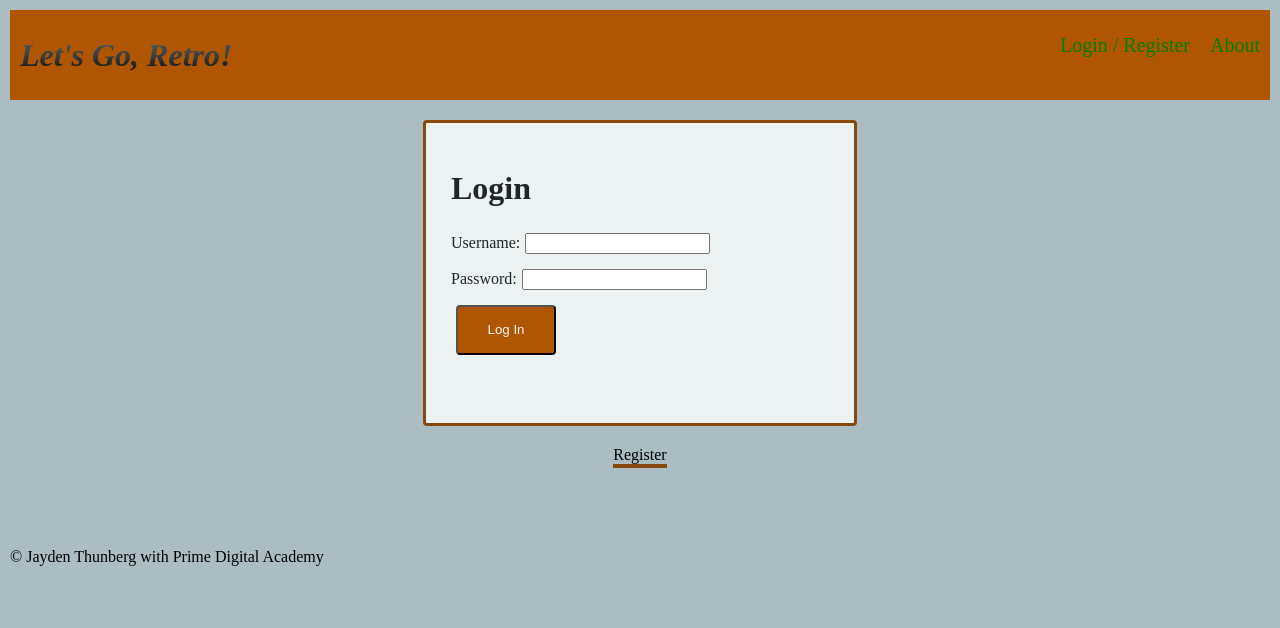
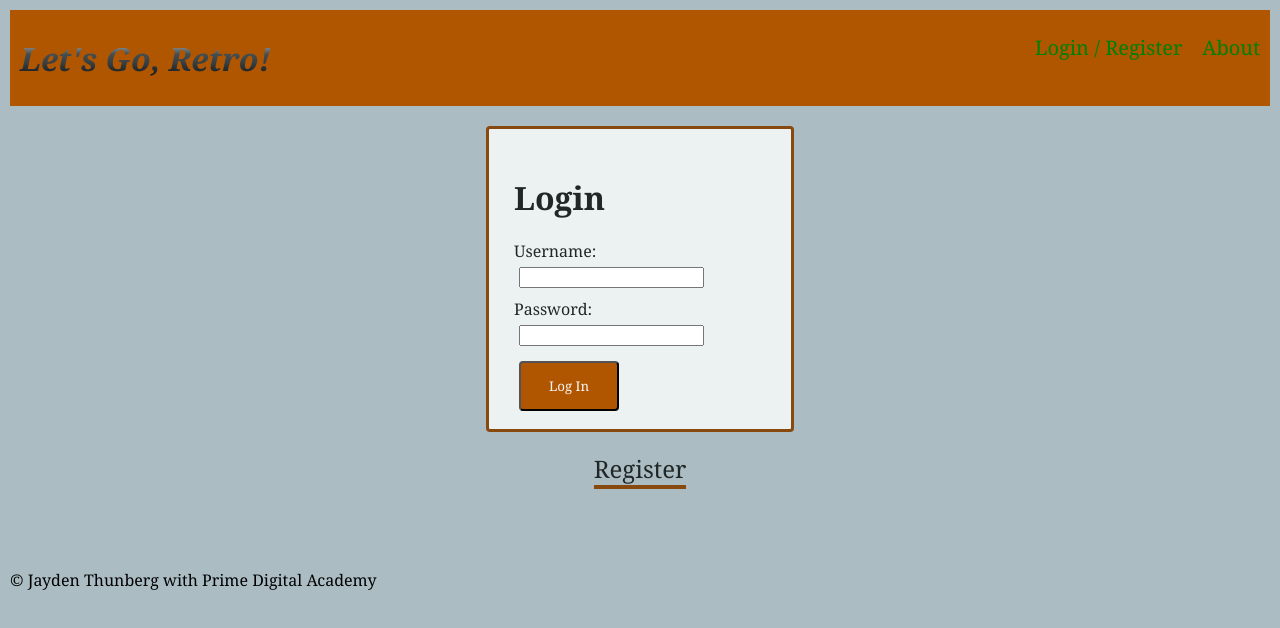
Before and after one commit to JaydenThunberg/solo-project, a React app: page /#/home in a window 1280 px wide. Built offline with nearby package versions, Linux system fonts and the light colour scheme; no server answers.

Commit message:
all font matching throughout app

```diff
--- a/src/components/App/App.css
+++ b/src/components/App/App.css
@@ -1,5 +1,5 @@
 body {
-    font-family: serif;
+    font-family: Cambria, Cochin, Georgia, Times, 'Times New Roman', serif;
     margin: 0px;
     background-color: rgb(171, 189, 195);
 }
@@ -12,7 +12,7 @@ body {
 form {
     background-color: rgb(236, 241, 241);
     color: rgb(33, 38, 39);
-    width: 30%;
+    width: 20%;
     height: 250px;
     margin: 20px auto;
     padding: 25px;
@@ -34,6 +34,7 @@ input {
   min-width: 100px;
   outline:0;
   cursor: pointer;
+  font-family: Cambria, Cochin, Georgia, Times, 'Times New Roman', serif;
 }
 
 .log-in:hover, .log-out:hover, .register:hover {
@@ -43,13 +44,14 @@ input {
 /* This line makes the "Register" and "Login" buttons look like links */
 .link-button {
     background:none;
-    color:inherit;
+    color: rgb(33, 38, 39);
     border:none;
     padding:0;
     font: inherit;
     outline:0;
     border-bottom:4px solid  #88490e;
     cursor: pointer;
+    font-size: 24px;
 }
 
 .App{
--- a/src/components/Nav/Nav.css
+++ b/src/components/Nav/Nav.css
@@ -4,7 +4,7 @@
     display: inline-block;
     /* color: #f2f2f2; */
     padding-left: 10px;
-    background: -webkit-linear-gradient(rgb(230, 243, 248), rgb(68, 77, 80), rgb(57, 64, 66),  rgb(33, 38, 39), rgb(11, 13, 14));
+    background: -webkit-linear-gradient(rgb(230, 243, 248), rgb(142, 151, 155), rgb(68, 77, 80), rgb(57, 64, 66),  rgb(33, 38, 39), rgb(11, 13, 14));
     -webkit-background-clip: text;
     -webkit-text-fill-color: transparent;
 }
@@ -28,6 +28,7 @@
   border:none;
   cursor: pointer;
   outline:0;
+  font-family: Cambria, Cochin, Georgia, Times, 'Times New Roman', serif;
 }
 
 .nav-link:hover {
```
